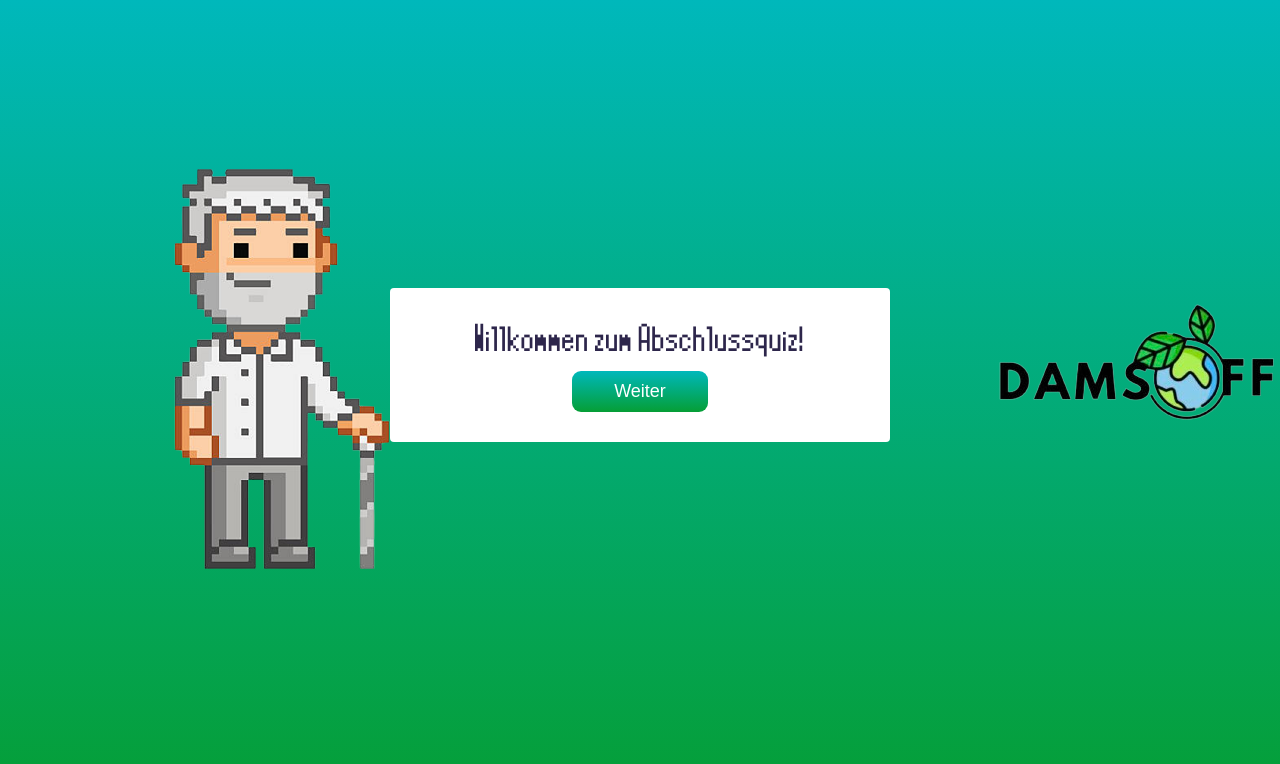
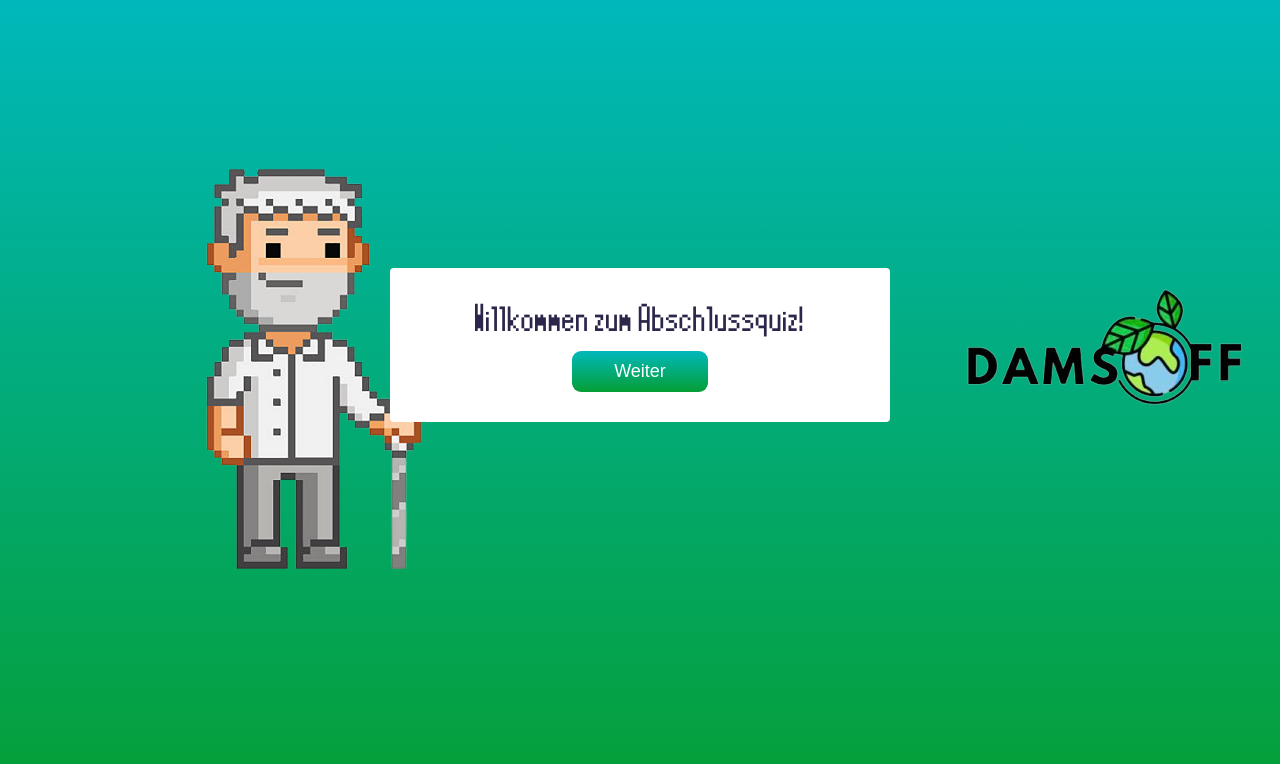
Before and after one commit to xdavld/quiz, a React (Vite) app in the folder abschlussquiz/: page / in a window 1280 px wide. Shown: the top 764 px of the page. Built offline with nearby package versions, Linux system fonts and the light colour scheme; no server answers.

Commit message:
update css

```diff
--- a/abschlussquiz/src/components/IntroPage/IntroPage.scss
+++ b/abschlussquiz/src/components/IntroPage/IntroPage.scss
@@ -13,9 +13,7 @@
     width: 50%;
     max-height: 600px;
     object-fit: contain;
-
-    margin-top: 20%;
-    margin-right: 45%;
+    margin-top: 100px;
     position: fixed;
 }
 
@@ -23,9 +21,7 @@
     width: 50%;
     max-height: 600px;
     object-fit: contain;
-
-    margin-top: 130px;
-    margin-left: 80%;
+    margin-top: 100px;
     position: fixed;
 
 }
@@ -34,7 +30,7 @@
     width: 500px;
     background: $bg;
     border-radius: 4px;
-    margin-top: 7cqi;
+    margin-top: 7ch;
     padding: 30px 60px;
     box-sizing: border-box;
     position: relative;
--- a/abschlussquiz/src/components/Quiz/Quiz.scss
+++ b/abschlussquiz/src/components/Quiz/Quiz.scss
@@ -9,22 +9,20 @@
 }
 
 .mayor-container {
-    width: 50%;
+    margin-right: 40%;
+
     max-height: 600px;
     object-fit: contain;
-
     margin-top: 100px;
-    margin-right: 45%;
     position: fixed;
 }
 
 .damsoff-container{
-    width: 50%;
+    margin-left: 75%;
+
     max-height: 600px;
     object-fit: contain;
-
-    margin-top: 130px;
-    margin-left: 80%;
+    margin-top: 100px;
     position: fixed;
 
 }
@@ -33,10 +31,10 @@
     width: 500px;
     background: $bg;
     border-radius: 4px;
-    margin-top: 7cqi;
     padding: 30px 60px;
     box-sizing: border-box;
     position: relative;
+    margin-top: 7ch;
 
     .active-question-no{
         font-size: 42px;
```
